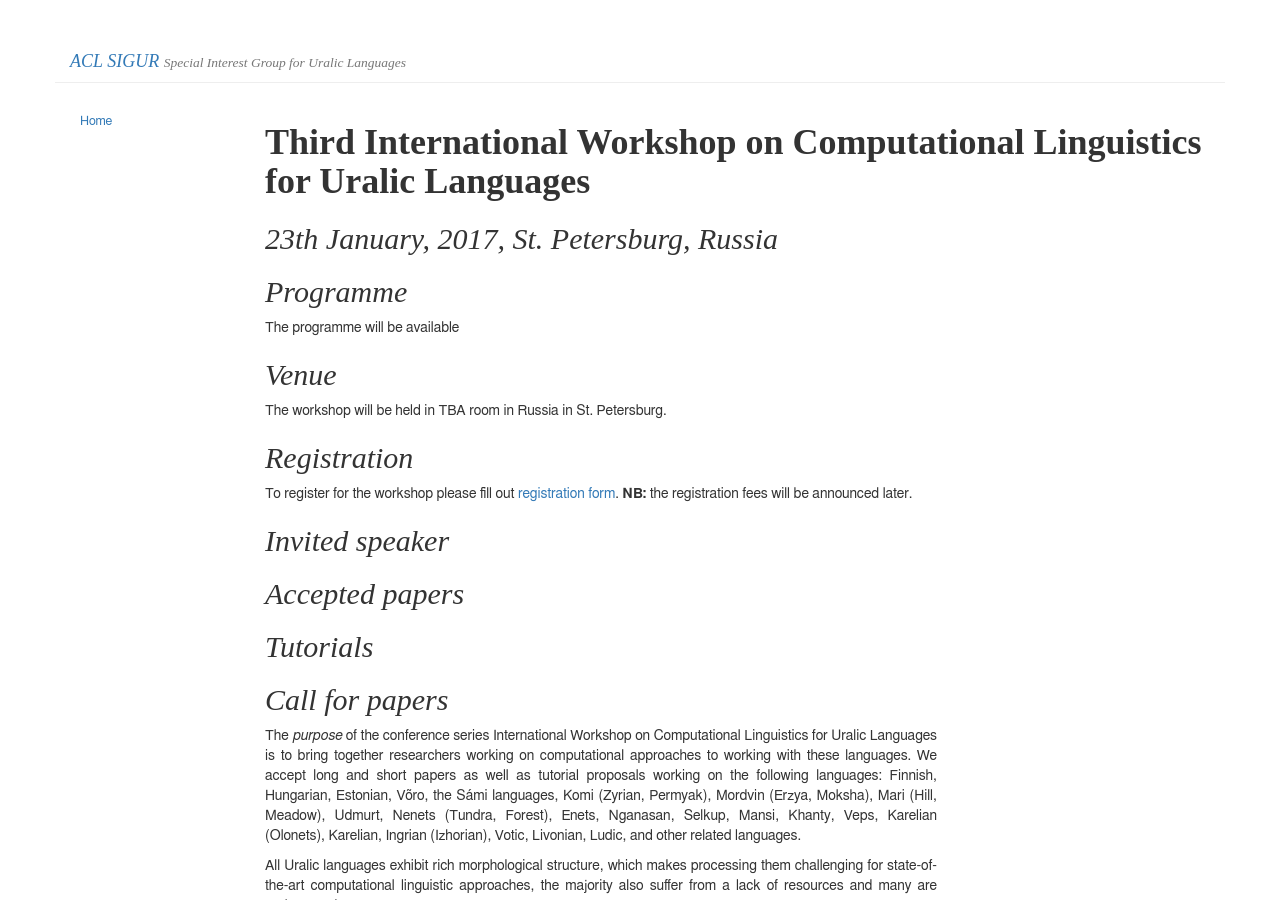
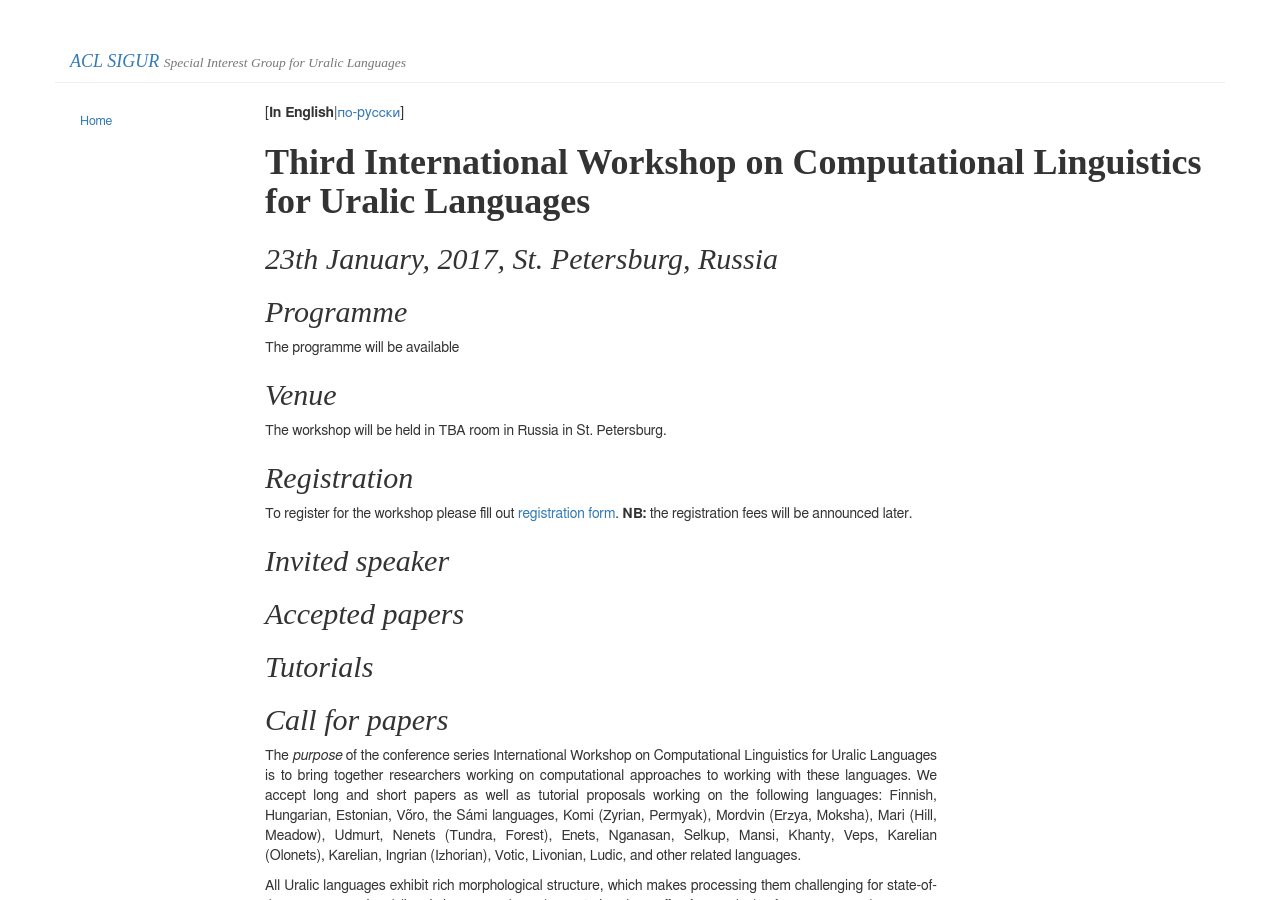
Before and after one commit to acl-sigur/acl-sigur.github.io, a Jekyll site: the page built from iwclul2017.md, in a window 1280 px wide and 900 px high. Built offline with Jekyll 4.4.1, drawn with Linux system fonts in a browser that asks for light colours.

Commit message:
add text to translations

```diff
--- a/iwclul2017.md
+++ b/iwclul2017.md
@@ -4,6 +4,8 @@ title: "Third International Workshop on Computational Linguistics for the"
 category: conference
 date: 2016-09-23 09:15:24
 ---
+
+[**In English**|[по-русски](iwclul2017.rus.html)]
 # Third International Workshop on Computational Linguistics for Uralic Languages
 
 ## 23th January, 2017, St. Petersburg, Russia
```
Also changed, not shown: iwclul2017.rus.md (+3 -0 lines).
